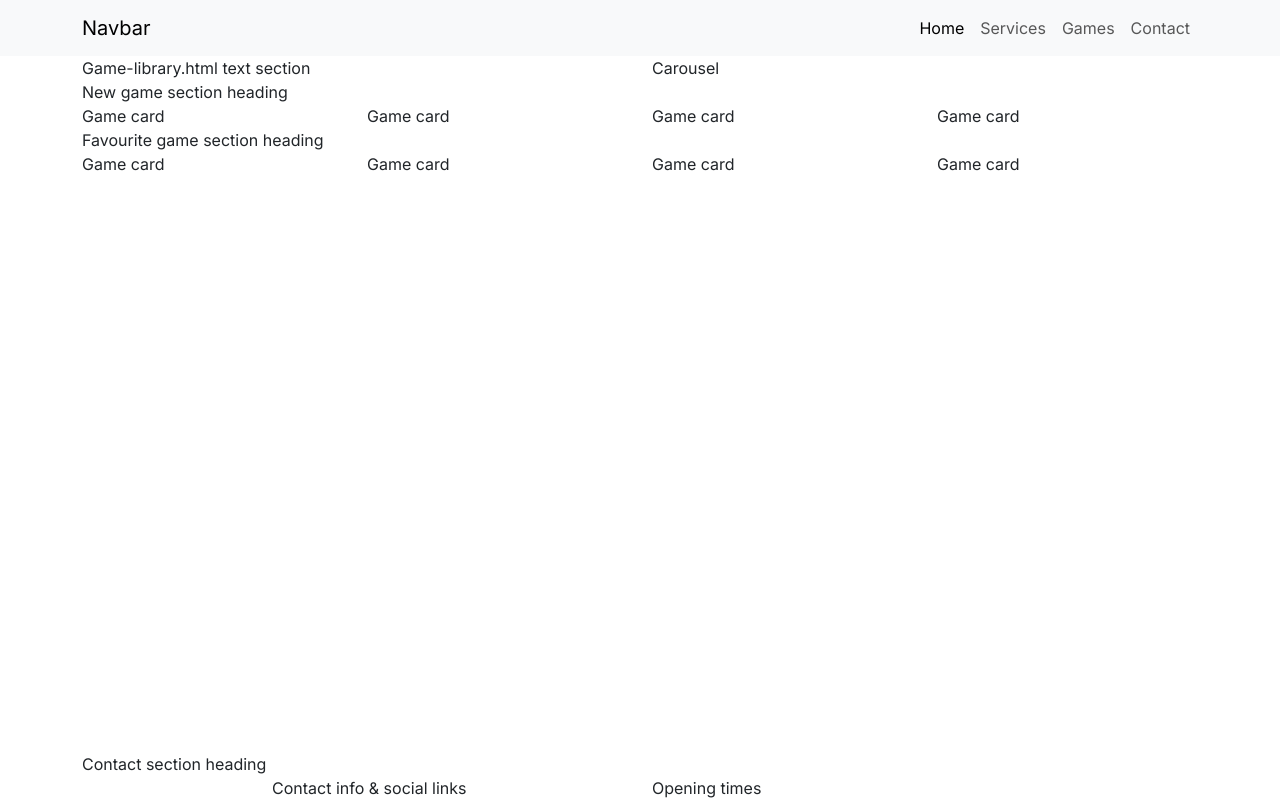
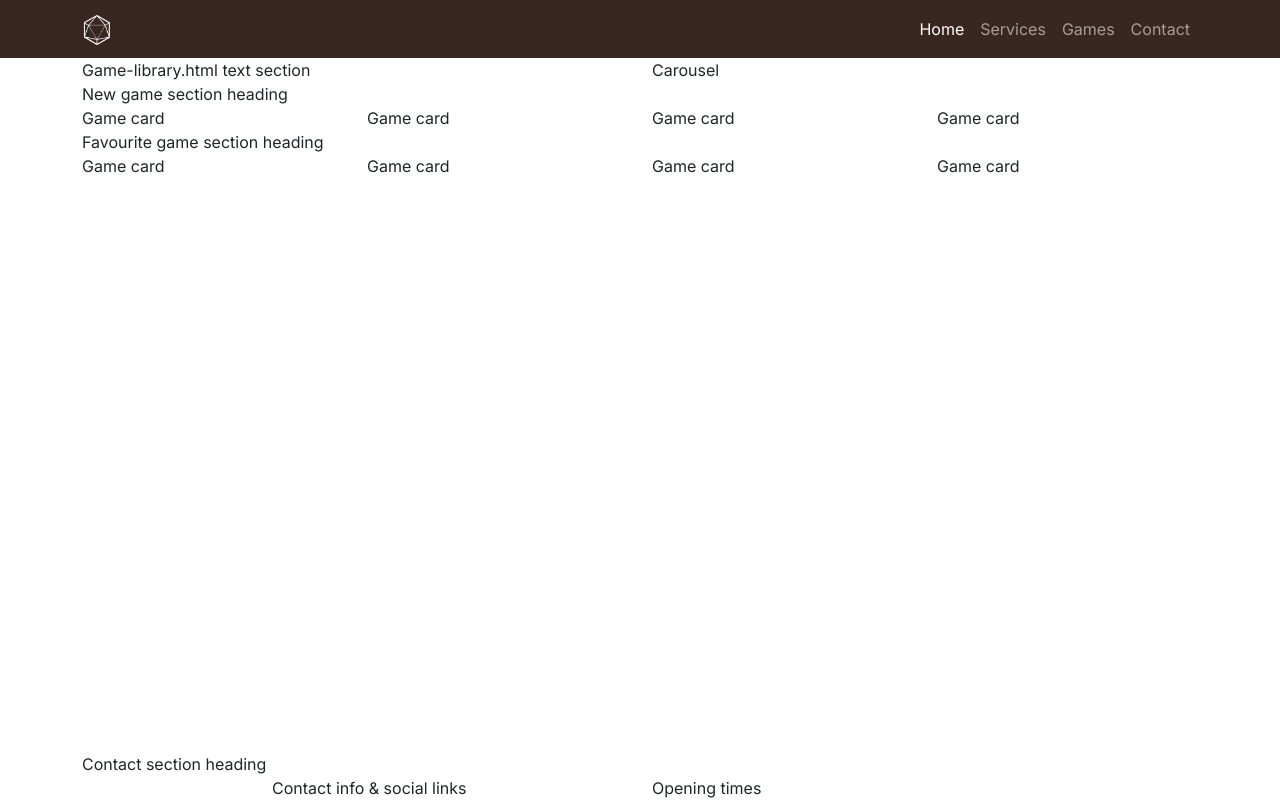
Before and after one commit to isaibrahim1/boardwalk-games, a plain HTML site: page game-library.html in a window 1280 px wide. Drawn offline with nearby package versions, Linux system fonts and the light colour scheme; a web font is replaced by a local one.

Commit message:
Styling the navbar

```diff
--- a/assets/css/style.css
+++ b/assets/css/style.css
@@ -5,7 +5,7 @@
 :root {
     --primary-font: "Inter", sans-serif;
     --secondary-font: "Macondo", cursive;
-    /*--primary-color: #3a2620; /* dark brown */
+     --primary-color: #3a2620; /* dark brown  */
     --secondary-color: #aa9581; /* light brown */
     --highlight-color: #416a8e; /* blue */
     --highlight-color-light: #7a9fc2; /* light blue */
@@ -28,6 +28,16 @@ h3  {
  .sub-heading-color {
     color: var(--highlight-color);
  }
+
+ /* Navbar */
+  #navbar {
+    background-color: var(--primary-color);
+    color: red;
+  }
+
+  #navbar .logo {
+    width: 30px;
+  }
  /* grid visualisation css for testing*/
  /*.container,
  .row {
--- a/game-library.html
+++ b/game-library.html
@@ -18,7 +18,7 @@
     <!-- Font Awesome Kit -->
     <script src="https://kit.fontawesome.com/6b22a160e8.js" crossorigin="anonymous"></script>
     <!--  Custom css style-->
-     <link rel="stylesheet" href="assets/css/style.css">
+    <link rel="stylesheet" href="assets/css/style.css">
 
 </head>
 <body class="d-flex flex-column min-vh-100">   <!-- footer / contact section -->
@@ -27,9 +27,11 @@
 
     <!--Navbar-->
 
-    <nav class="navbar navbar-expand-lg bg-body-tertiary">
+    <nav id="navbar" class="navbar navbar-expand-lg" data-bs-theme="dark">
         <div class="container">
-          <a class="navbar-brand" href="index.html">Navbar</a>
+          <a class="navbar-brand" href="index.html">
+            <img src="assets/images/logo-sm-white.png" alt="Boardwalk Games logo" class="logo">
+          </a>
           <button class="navbar-toggler" type="button" data-bs-toggle="collapse" data-bs-target="#navbarNav" aria-controls="navbarNav" aria-expanded="false" aria-label="Toggle navigation">
             <span class="navbar-toggler-icon"></span>
           </button>
```
